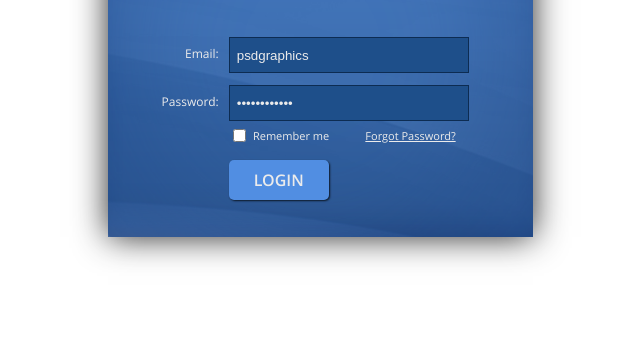
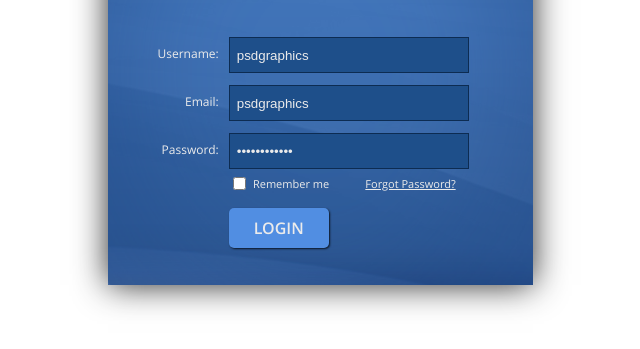
Before and after one commit to vladserhiienko92/loginform, a plain HTML site: page index.html in a window 1280 px wide. Shown: the part 195-544 px from the top of the page, without its empty margins (320-960 px from the left). Drawn offline with Linux system fonts and the light colour scheme.

Commit message:
add new field

```diff
--- a/index.html
+++ b/index.html
@@ -11,6 +11,14 @@
 				<h1>Login</h1>
 				<p>Lorem Ipsum is simply dummy text of the printing and typesetting industry.</p>
 				<form action="">
+				<div class="field clearfix">
+						<div class="left left-text">
+							<span>Username:</span>
+						</div>
+						<div class="right">
+							<input class="fields" type="text" name="username" value="psdgraphics">
+						</div>
+					</div>
 					<div class="field clearfix">
 						<div class="left left-text">
 							<span>Email:</span>
```
